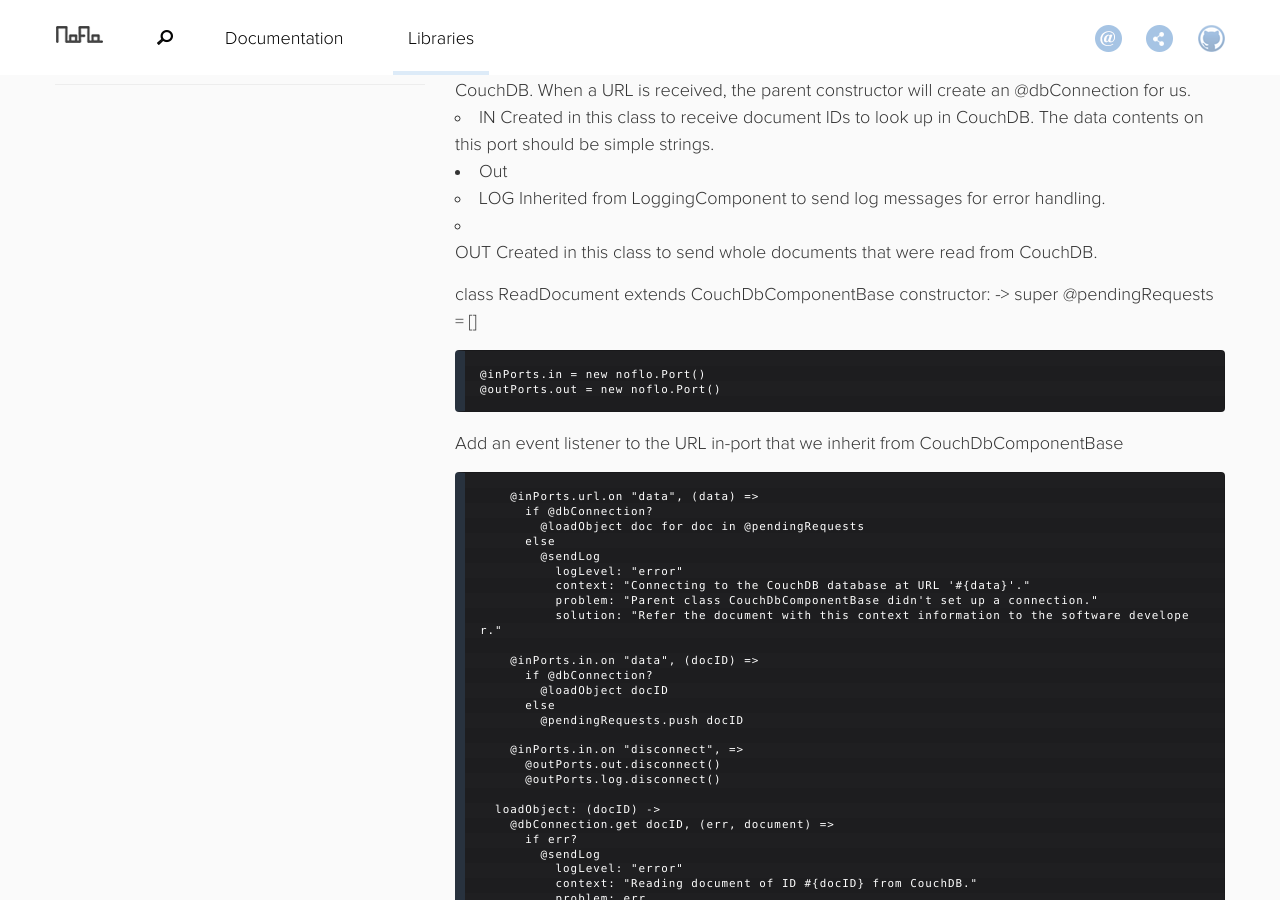
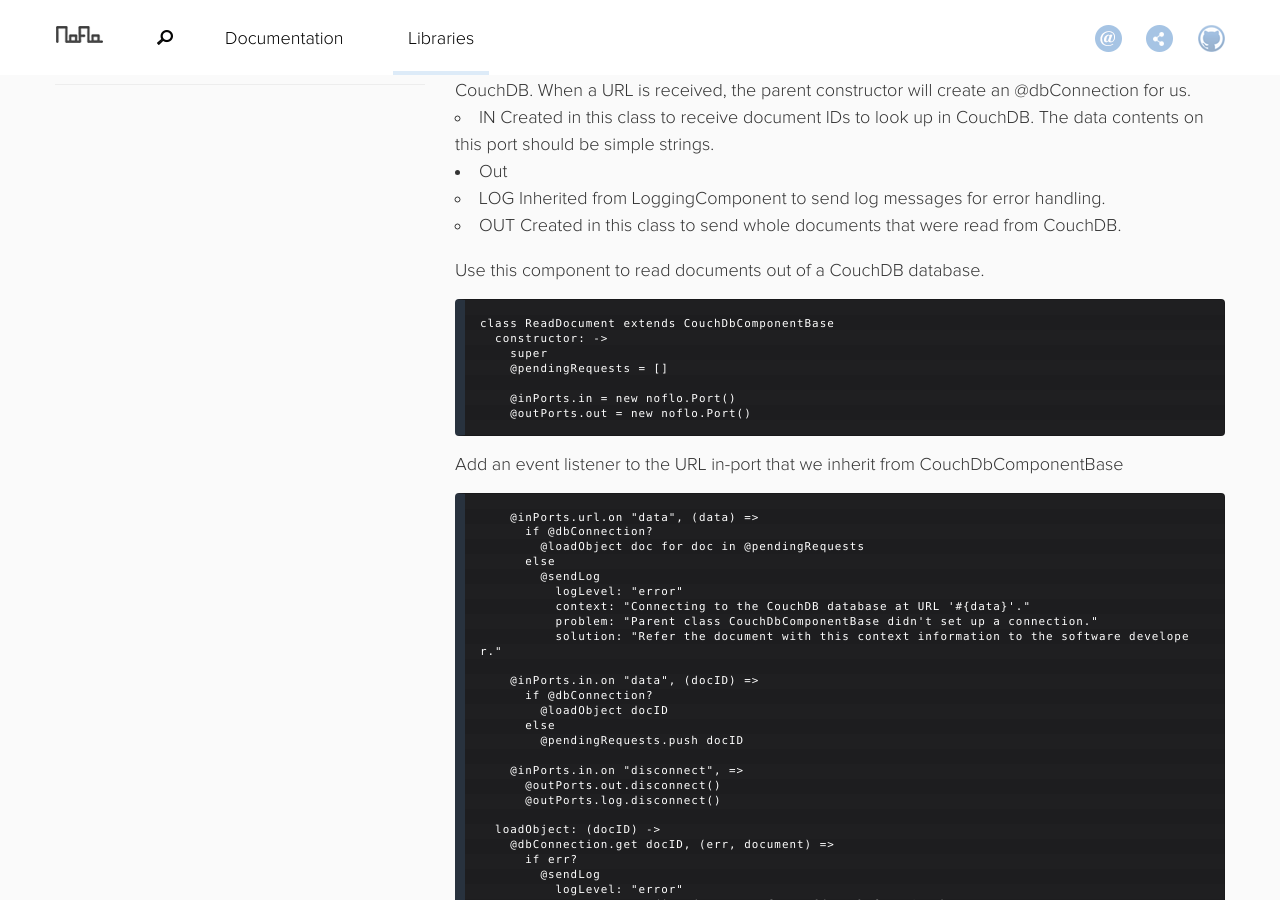
Before and after one commit to noflo/noflo.github.io, a Jekyll site: the page built from component/_posts/2013-07-12-noflo-couchdb-ReadDocument.md, in a window 1280 px wide and 900 px high, scrolled down 426 px. Built offline with Jekyll 4.4.1, drawn with Linux system fonts in a browser that asks for light colours; nearby versions of some CDN libraries; Markdown is read by kramdown in place of the engine named in the settings.

Commit message:
New component dump

```diff
--- a/component/_posts/2013-07-12-noflo-couchdb-ReadDocument.md
+++ b/component/_posts/2013-07-12-noflo-couchdb-ReadDocument.md
@@ -21,6 +21,8 @@
 * Out
   * LOG Inherited from LoggingComponent to send log messages for error handling.
   * OUT Created in this class to send whole documents that were read from CouchDB.
+
+Use this component to read documents out of a CouchDB database.
 
 
     class ReadDocument extends CouchDbComponentBase
```
